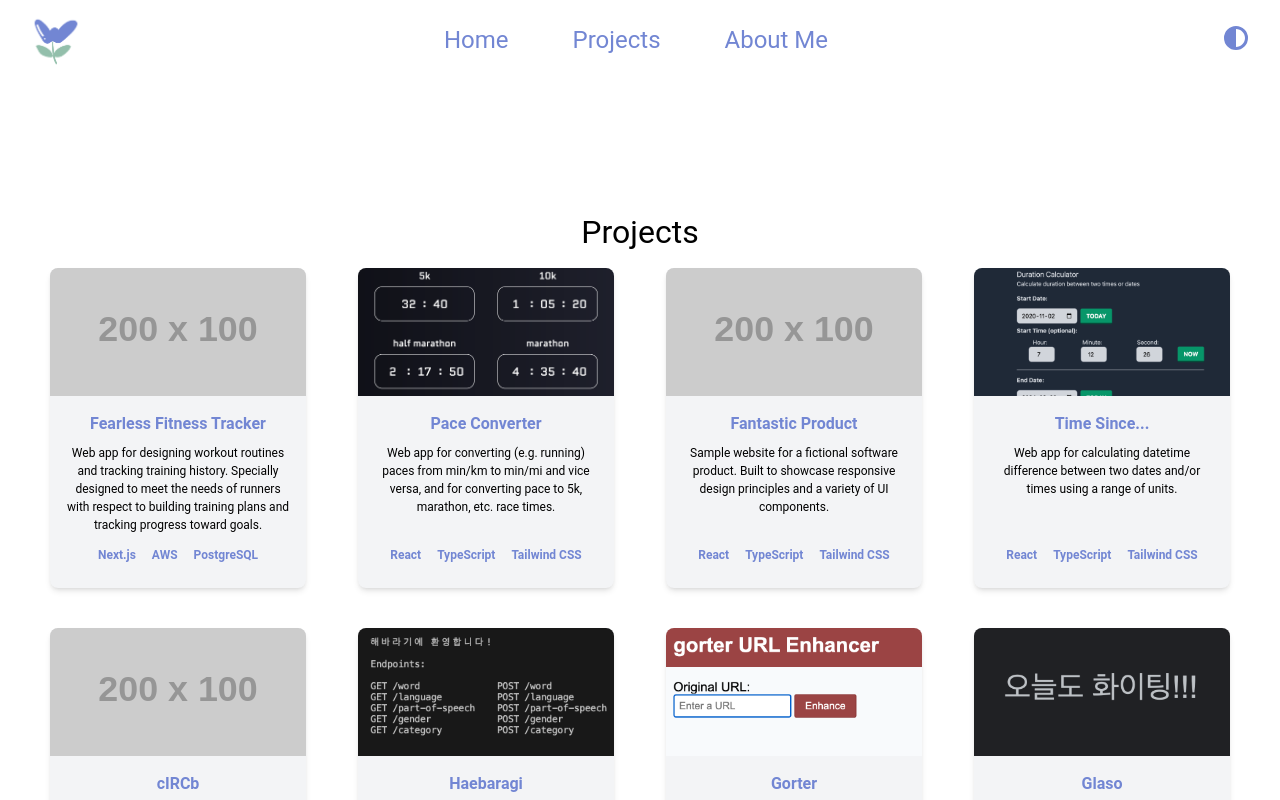
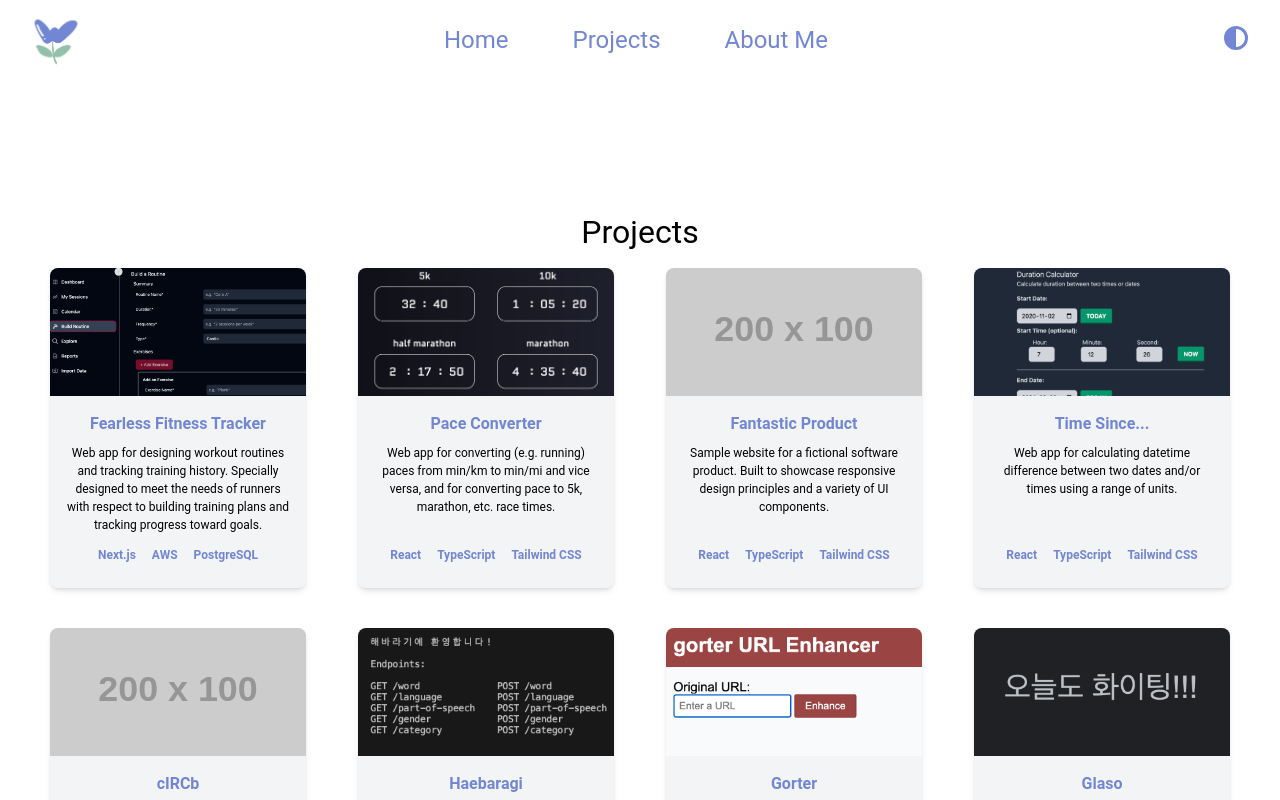
Before and after one commit to blsmxiu47/portfolio, a React (Vite) app: page /projects in a window 1280 px wide. Shown: the top 800 px of the page. Built offline with nearby package versions, Linux system fonts and the light colour scheme.

Commit message:
add fft project card image

```diff
--- a/src/components/Projects/index.tsx
+++ b/src/components/Projects/index.tsx
@@ -1,4 +1,4 @@
-// import projectCardImageFFT from "../../assets/images/project-card-image-fft.png";
+import projectCardImageFFT from "../../assets/images/project-card-image-fft.png";
 import projectCardImageGlaso from "../../assets/images/project-card-image-glaso.png";
 import projectCardImageGorter from "../../assets/images/project-card-image-gorter.png";
 import projectCardImageHaebaragi from "../../assets/images/project-card-image-haebaragi.png";
@@ -16,8 +16,7 @@ export default function Projects() {
                     <ProjectCard
                         title="Fearless Fitness Tracker"
                         summary="Web app for designing workout routines and tracking training history. Specially designed to meet the needs of runners with respect to building training plans and tracking progress toward goals."
-                        imageSrc="https://via.placeholder.com/200x100"
-                        // imageSrc={projectCardImageFFT}
+                        imageSrc={projectCardImageFFT}
                         tags={["Next.js", "AWS", "PostgreSQL"]}
                         githubLink="https://github.com/blsmxiu47/fearless-fitness-tracker"
                     />
```
Also changed, not shown: src/assets/images/project-card-image-fft.png (added).
